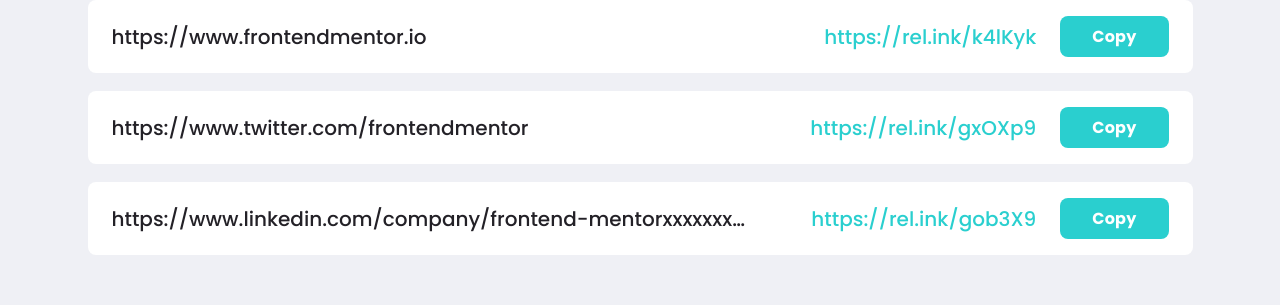
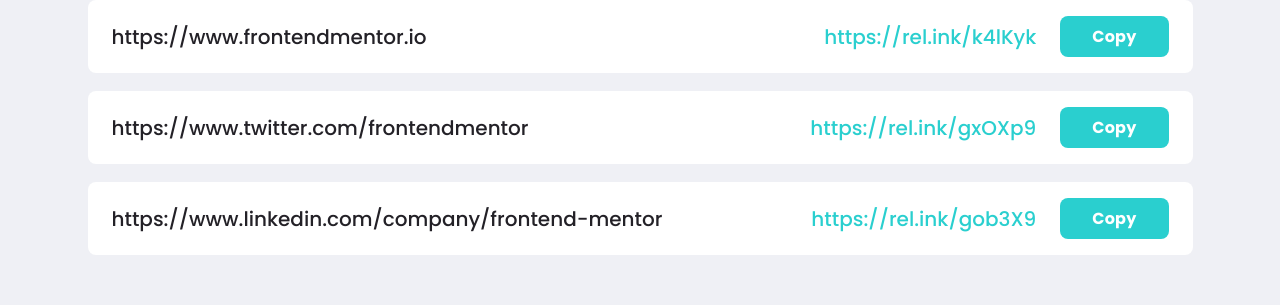
Before and after one commit to p-kosinski/url-shortening-api, a React (Create React App) app: page / in a window 1280 px wide. Shown: the part 909-1214 px from the top of the page. Built offline with nearby package versions, Linux system fonts and the light colour scheme.

Commit message:
Add ShortenedLink component

```diff
--- a/src/components/features/ShortenLinks/ShortenLinks.js
+++ b/src/components/features/ShortenLinks/ShortenLinks.js
@@ -1,3 +1,5 @@
+import ShortenedLink from '../ShortenedLink/ShortenedLink';
+
 import styles from './ShortenLinks.module.scss';
 
 const ShortenLinks = () => (
@@ -14,52 +16,22 @@ const ShortenLinks = () => (
     <div className={styles.links}>
       <ul>
         <li>
-          <div className={styles.link}>
-            <div className={styles.originalLink}>
-              <span>https://www.frontendmentor.io</span>
-            </div>
-            <hr className={styles.divider} />
-            <div className={styles.shortenedLink}>
-              <span>
-                <mark>https://rel.ink/k4lKyk</mark>
-              </span>
-            </div>
-            <button className={styles.copyButton}>
-              Copy
-            </button>
-          </div>
+          <ShortenedLink
+            originalLink='https://www.frontendmentor.io'
+            shortenedLink='https://rel.ink/k4lKyk'
+          />
         </li>
         <li>
-          <div className={styles.link}>
-            <div className={styles.originalLink}>
-              <span>https://www.twitter.com/frontendmentor</span>
-            </div>
-            <hr className={styles.divider} />
-            <div className={styles.shortenedLink}>
-              <span>
-                <mark>https://rel.ink/gxOXp9</mark>
-              </span>
-            </div>
-            <button className={styles.copyButton}>
-              Copy
-            </button>
-          </div>
+          <ShortenedLink
+            originalLink='https://www.twitter.com/frontendmentor'
+            shortenedLink='https://rel.ink/gxOXp9'
+          />
         </li>
         <li>
-          <div className={styles.link}>
-            <div className={styles.originalLink}>
-              <span>https://www.linkedin.com/company/frontend-mentorxxxxxxxxxxxxxxxxxxxxxxxxxxxxxxxx</span>
-            </div>
-            <hr className={styles.divider} />
-            <div className={styles.shortenedLink}>
-              <span>
-                <mark>https://rel.ink/gob3X9</mark>
-              </span>
-            </div>
-            <button className={styles.copyButton}>
-              Copy
-            </button>
-          </div>
+          <ShortenedLink
+            originalLink='https://www.linkedin.com/company/frontend-mentor'
+            shortenedLink='https://rel.ink/gob3X9'
+          />
         </li>
       </ul>
     </div>
--- a/src/components/features/ShortenLinks/ShortenLinks.module.scss
+++ b/src/components/features/ShortenLinks/ShortenLinks.module.scss
@@ -76,106 +76,3 @@
     @include mixins.list-reset();
   }
 }
-
-.link {
-  margin-bottom: 18px;
-  @include mixins.card();
-  padding: 1em 1.5em;
-  width: 100%;
-  display: grid;
-  grid-template-columns: 1fr 25% min-content;
-  grid-template-rows: 1fr;
-  grid-template-areas: 'original shortened btn';
-  align-items: center;
-  gap: 24px;
-
-  @include mixins.breakpoint(medium) {
-    margin-top: 24px;
-    padding: 0 1em 1em 1em;
-    grid-template-columns: 1fr;
-    grid-template-rows: 1fr min-content 1fr min-content;
-    grid-template-areas: 'original'
-                         'divider'
-                         'shortened'
-                         'btn';
-    gap: 0;
-  }
-}
-
-.originalLink {
-  grid-area: original;
-  @include mixins.ellipsis();
-  font-size: 1.25rem;
-  font-weight: variables.$font-weight-regular;
-  color: variables.$color-darker;
-
-  span {
-    margin: 0;
-  }
-
-  @include mixins.breakpoint(medium) {
-    font-size: 1rem;
-    margin: 1em 0;
-  }
-}
-
-.divider {
-  grid-area: divider;
-  margin: 0;
-  border: none;
-  border-top: 1px solid transparentize(variables.$color-lighter, 0.5);
-}
-
-.shortenedLink {
-  grid-area: shortened;
-  @include mixins.ellipsis();
-  text-align: end;
-  font-size: 1.25rem;
-  font-weight: variables.$font-weight-regular;
-  color: variables.$color-accent;
-
-  span {
-    margin: 0;
-  }
-
-  mark {
-    background-color: transparent;
-    color: inherit;
-  }
-
-  @include mixins.breakpoint(medium) {
-    font-size: 1rem;
-    text-align: start;
-  }
-}
-
-.divider {
-  display: none;
-
-  @include mixins.breakpoint(medium) {
-    display: block;
-    border: none;
-    border-top: 1px solid transparentize(variables.$color-lighter, 0.5);
-  }
-}
-
-.copyButton {
-  grid-area: btn;
-  @include mixins.btn-reset();
-  @include mixins.btn-base();
-  background-color: variables.$color-accent;
-  border-radius: variables.$radius-small;
-  font-size: 1rem;
-  height: fit-content;
-  padding: 0.5em 2em;
-
-  &:active {
-    @include mixins.lighten-bg(variables.$color-accent);
-  }
-
-  @media (hover: hover){
-    &:hover {
-      @include mixins.lighten-bg(variables.$color-accent);
-    }
-  }
-}
--- /dev/null
+++ b/src/components/features/ShortenedLink/ShortenedLink.js
@@ -0,0 +1,27 @@
+import PropTypes from 'prop-types';
+
+import styles from './ShortenedLink.module.scss';
+
+const ShortenedLink = ({ originalLink, shortenedLink }) => (
+  <div className={styles.component}>
+    <div className={styles.originalLink}>
+      <span>{originalLink}</span>
+    </div>
+    <hr className={styles.divider} />
+    <div className={styles.shortenedLink}>
+      <span>
+        <mark>{shortenedLink}</mark>
+      </span>
+    </div>
+    <button className={styles.copyButton}>
+      Copy
+    </button>
+  </div>
+);
+
+ShortenedLink.propTypes = {
+  originalLink: PropTypes.string.isRequired,
+  shortenedLink: PropTypes.string.isRequired,
+};
+
+export default ShortenedLink;
--- /dev/null
+++ b/src/components/features/ShortenedLink/ShortenedLink.module.scss
@@ -0,0 +1,105 @@
+@use '../../../styles/variables' as variables;
+@use '../../../styles/mixins' as mixins;
+
+.component {
+  margin-bottom: 18px;
+  @include mixins.card();
+  padding: 1em 1.5em;
+  width: 100%;
+  display: grid;
+  grid-template-columns: 1fr 25% min-content;
+  grid-template-rows: 1fr;
+  grid-template-areas: 'original shortened btn';
+  align-items: center;
+  gap: 24px;
+
+  @include mixins.breakpoint(medium) {
+    margin-top: 24px;
+    padding: 0 1em 1em 1em;
+    grid-template-columns: 1fr;
+    grid-template-rows: 1fr min-content 1fr min-content;
+    grid-template-areas: 'original'
+                         'divider'
+                         'shortened'
+                         'btn';
+    gap: 0;
+  }
+}
+
+.originalLink {
+  grid-area: original;
+  @include mixins.ellipsis();
+  font-size: 1.25rem;
+  font-weight: variables.$font-weight-regular;
+  color: variables.$color-darker;
+
+  span {
+    margin: 0;
+  }
+
+  @include mixins.breakpoint(medium) {
+    font-size: 1rem;
+    margin: 1em 0;
+  }
+}
+
+.divider {
+  grid-area: divider;
+  margin: 0;
+  border: none;
+  border-top: 1px solid transparentize(variables.$color-lighter, 0.5);
+}
+
+.shortenedLink {
+  grid-area: shortened;
+  @include mixins.ellipsis();
+  text-align: end;
+  font-size: 1.25rem;
+  font-weight: variables.$font-weight-regular;
+  color: variables.$color-accent;
+
+  span {
+    margin: 0;
+  }
+
+  mark {
+    background-color: transparent;
+    color: inherit;
+  }
+
+  @include mixins.breakpoint(medium) {
+    font-size: 1rem;
+    text-align: start;
+  }
+}
+
+.divider {
+  display: none;
+
+  @include mixins.breakpoint(medium) {
+    display: block;
+    border: none;
+    border-top: 1px solid transparentize(variables.$color-lighter, 0.5);
+  }
+}
+
+.copyButton {
+  grid-area: btn;
+  @include mixins.btn-reset();
+  @include mixins.btn-base();
+  background-color: variables.$color-accent;
+  border-radius: variables.$radius-small;
+  font-size: 1rem;
+  height: fit-content;
+  padding: 0.5em 2em;
+
+  &:active {
+    @include mixins.lighten-bg(variables.$color-accent);
+  }
+
+  @media (hover: hover){
+    &:hover {
+      @include mixins.lighten-bg(variables.$color-accent);
+    }
+  }
+}
```
